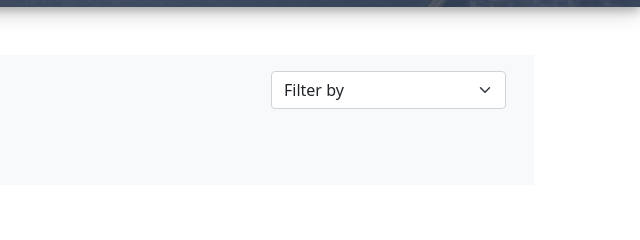
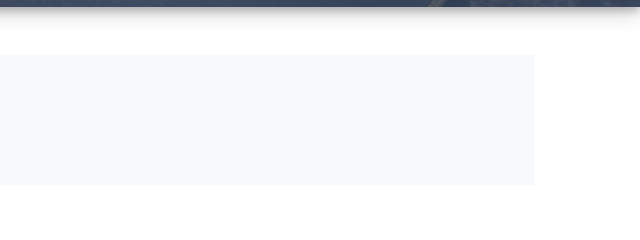
Before and after one commit to sela2306/Task2Do, a plain HTML site: page index.html in a window 1280 px wide. Shown: the part 286-526 px from the top of the page, 640-1280 px from the left. Drawn offline with nearby package versions, Linux system fonts and the light colour scheme.

Commit message:
removed filter status

```diff
--- a/index.html
+++ b/index.html
@@ -51,21 +51,7 @@
         Click here to add new task
         </button>
     </div>
-    <!-- filter by status dropdown -->
-
-          <!-- <label for="filter-by-status" class="col-form-label">Filter by Status</label> -->
-                  <div class=" col-sm-3 col-md-3">
-                     <select class="form-select" name="filter-by-status" id="filter-by-status">
-                      <option selected>Filter by</option>
-                        <option value="to-do">To-Do</option>
-                        <option value="in-progress">In Progress</option>
-                        <option value="review">Review</option>
-                        <option value="done">Done</option>
-                      </select>
-                </div>
-
-
-  </section>
+    </section>
       <section id="task-cards">
         <article class="container mt-5 ">
           <!-- cards here - created a div to make cards responsive -->
```
